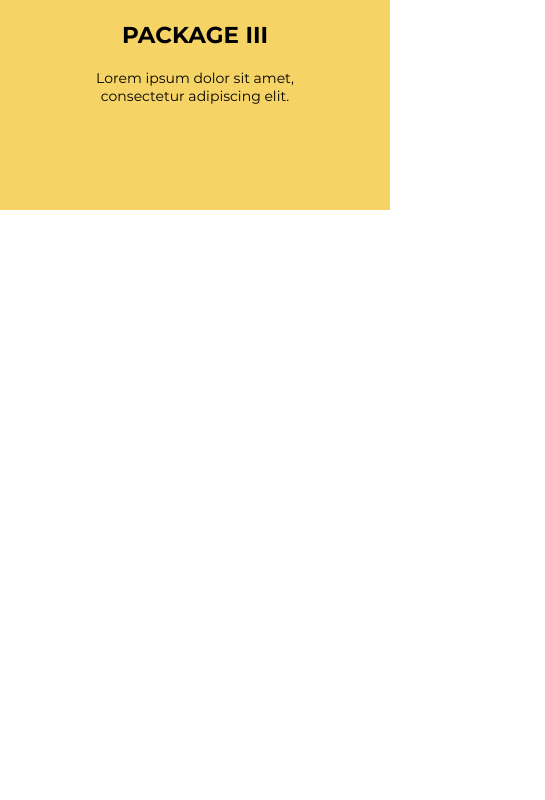
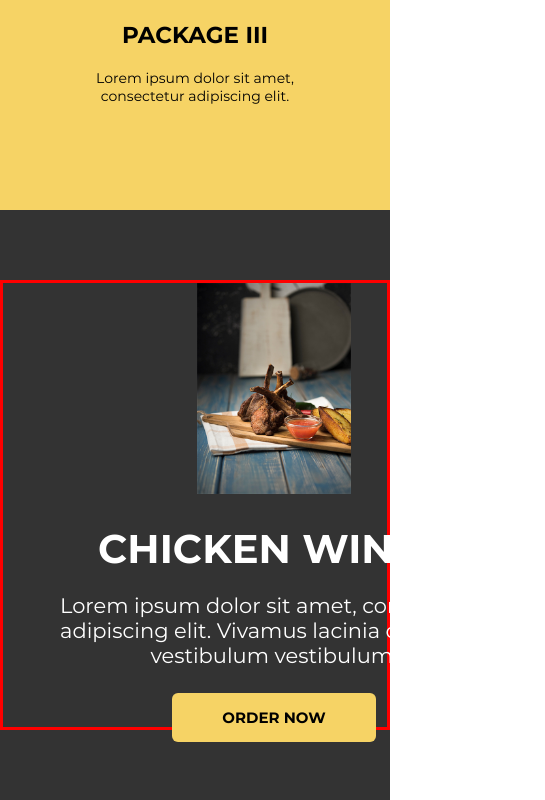
Before and after one commit to Firdavs605/Cafe-maket, a plain HTML site: page index.html in a window 390 px wide. Shown: the part 1965-2765 px from the top of the page, 545 px wide, since content can reach past the window. Before the commit the page ends 2175 px from the top, so only its background shows below. Drawn offline with Linux system fonts and the light colour scheme.

Commit message:
CafeMak3

```diff
--- a/index.html
+++ b/index.html
@@ -63,7 +63,9 @@
         </div>
         </div>
 
-        <!-- <div class="container__main-2">
+
+
+        <div class="container__main-2">
             <div class="container__main-content2">
                 <img src="img/main__banner.jpg" alt="">
 
@@ -75,7 +77,7 @@
                 </section>
             </div>
         </div>
-         -->
+
     </main>
 
 
--- a/style/style.css
+++ b/style/style.css
@@ -184,6 +184,7 @@
     margin: 60px auto;
     max-width: 1200px;
     width: 100%;
+    border: 3px solid red;
 }
 
 .container__main-2_title {
@@ -231,7 +232,38 @@
         width: 250px;
     }
 
+    .container__main-content2 {
+        display: flex;
+        flex-direction: column;
+    }
+
+    .container__main-sec2 {
+        text-align: center;
+        margin: auto;
+    }
+
+    .container__main-2_A {
+        font-size: 15px;
+        padding: 15px 50px;
+    }
+
+    .container__main-2_title {
+        margin-top: 30px;
+        font-size: 40px;
+    }
+
+    .container__main-2_desc {
+        margin-top: 20px;
+        margin-bottom: 40px;
+    }
 }
+
+/*
+
+.container__main-2_desc {
+    font-size: 15px;
+    width: 360px;
+} */
 
 @media (max-width: 768px) {
 
```
